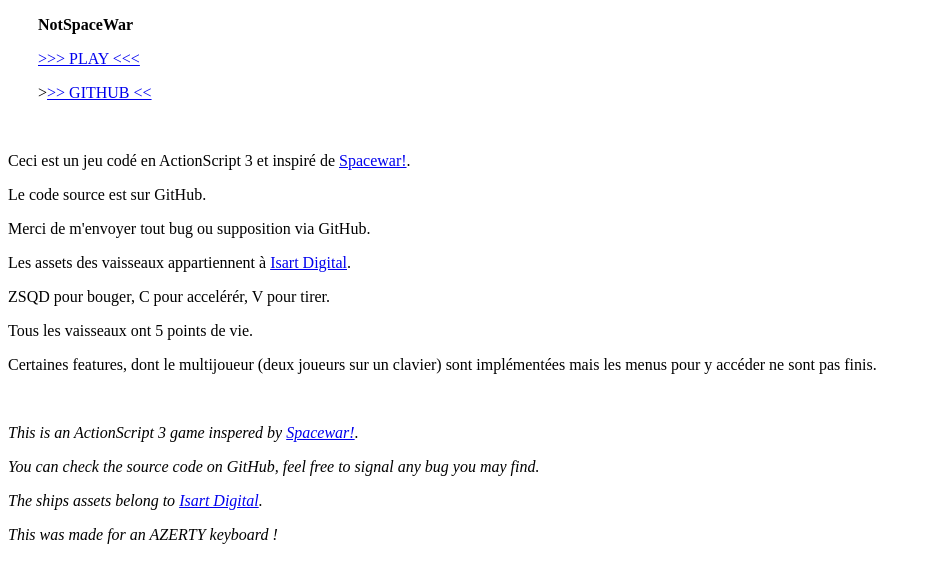
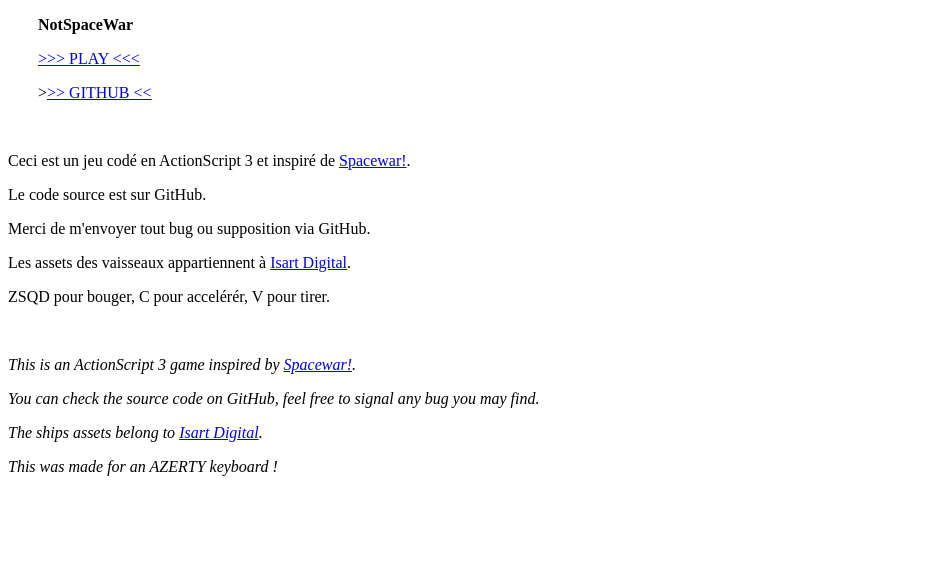
Before and after one commit to AdrienHeisch/NotSpaceWarAS3, a plain HTML site: page docs/index.html in a window 1280 px wide. Shown: the whole page, without its empty margins (0-931 px from the left). Drawn offline with Linux system fonts and the light colour scheme.

```diff
--- a/docs/index.html
+++ b/docs/index.html
@@ -1,7 +1,7 @@
 <!DOCTYPE html>
 <html xmlns="http://www.w3.org/1999/xhtml" lang="fr" xml:lang="fr">
 	<head>
-		<title>NotSpaceWar</title>
+		<title>Snake</title>
 		<link href="https://cdn.rawgit.com/AdrienHeisch/NotSpaceWar/677c15e5/docs/favicon.ico" rel="icon" type="image/x-icon" />
 	</head>
 	<body>
@@ -14,10 +14,8 @@
 		<p>Merci de m'envoyer tout bug ou supposition via GitHub.</p>
 		<p>Les assets des vaisseaux appartiennent &agrave; <a href="https://www.isartdigital.com/fr/">Isart Digital</a>.</p>
 		<p>ZSQD pour bouger, C pour accel&eacute;r&eacute;r, V pour tirer.</p>
-		<p>Tous les vaisseaux ont 5 points de vie.</p>
-		<p>Certaines features, dont le multijoueur (deux joueurs sur un clavier) sont impl&eacute;ment&eacute;es mais les menus pour y acc&eacute;der ne sont pas finis.</p>
 		<p>&nbsp;</p>
-		<p><em>This is an ActionScript 3 game inspered by <a href="https://en.wikipedia.org/wiki/Spacewar!">Spacewar!</a>.</em></p>
+		<p><em>This is an ActionScript 3 game inspired by <a href="https://en.wikipedia.org/wiki/Spacewar!">Spacewar!</a>.</em></p>
 		<p><em>You can check the source code on GitHub, feel free to signal any bug you may find.</em></p>
 		<p><em>The ships assets belong to <a href="https://www.isartdigital.com/fr/">Isart Digital</a>.</em></p>
 		<p><em>This was made for an AZERTY keyboard !</em></p>
```
Also changed, not shown: 2 other files.
